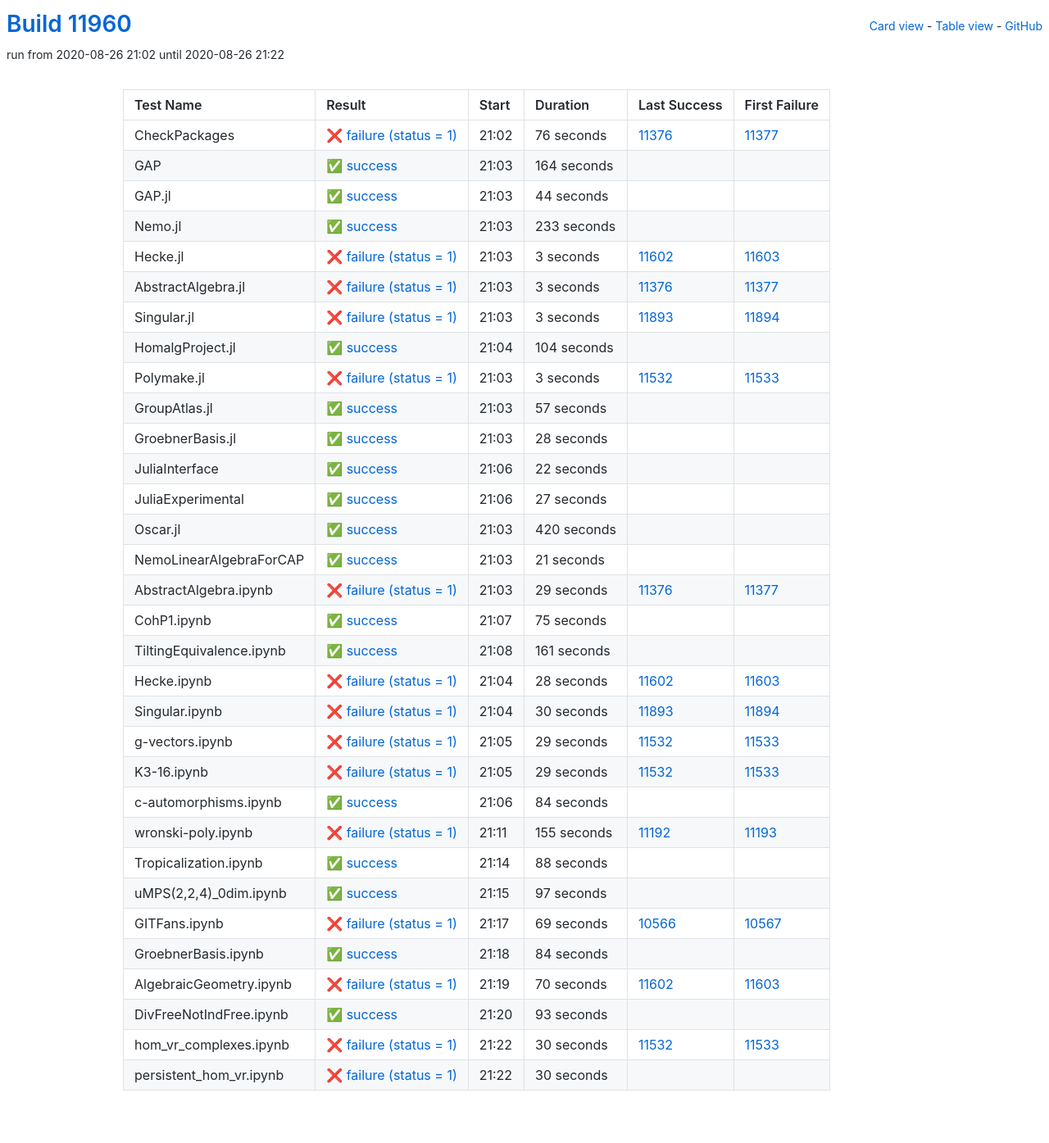
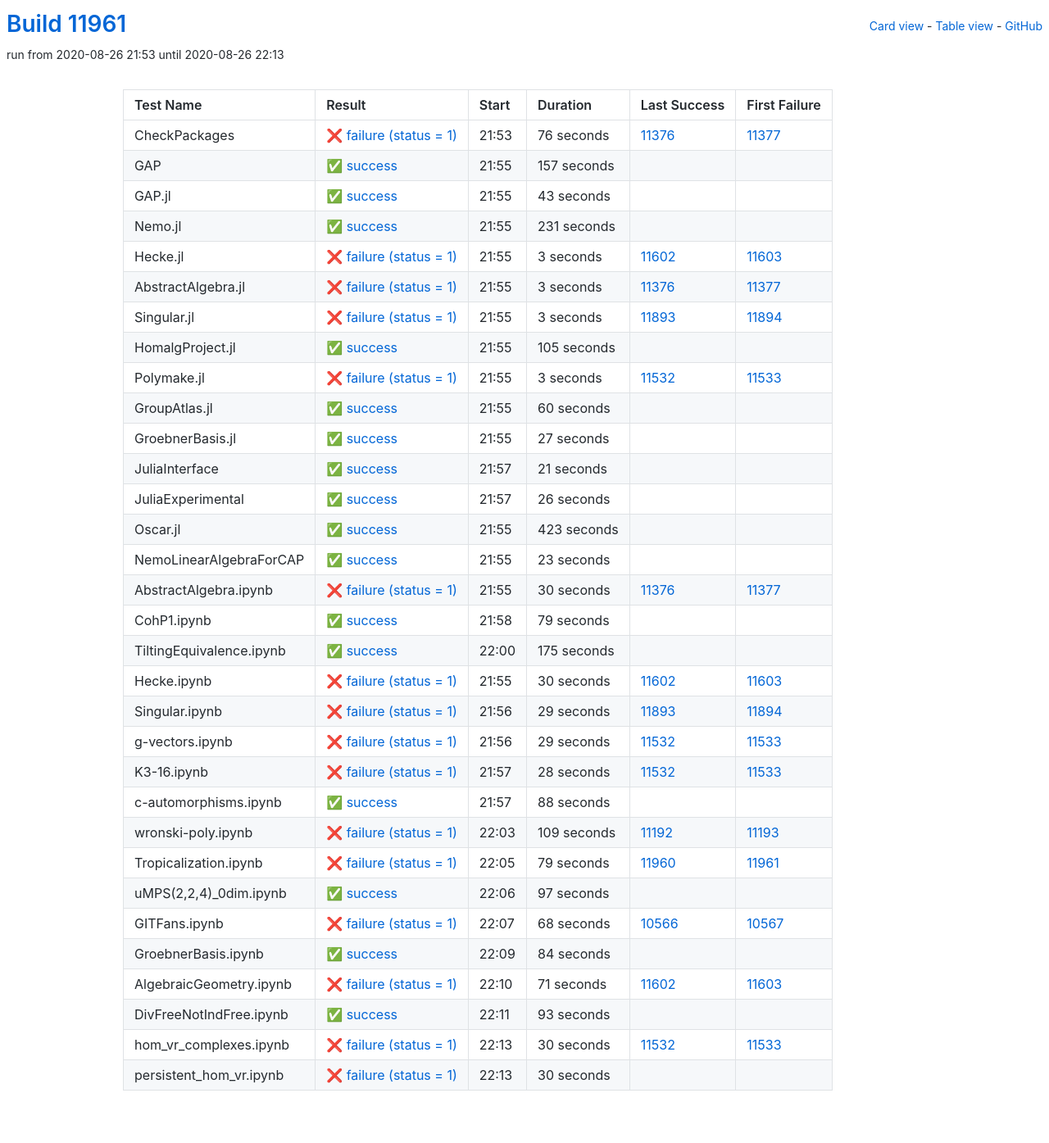
Before and after one commit to oscar-system/oscar-ci-status, a Jekyll site: the page built from table.html, in a window 1280 px wide. Shown: the whole page at 82% size. Built offline with Jekyll 4.4.1, drawn with Linux system fonts in a browser that asks for light colours.

Commit message:
Build #11961

```diff
--- a/_data/ci.yml
+++ b/_data/ci.yml
@@ -1,6 +1,6 @@
 ---
-build: 11960
-build_url: https://oscarci.mathematik.uni-kl.de/job/oscar/11960/
+build: 11961
+build_url: https://oscarci.mathematik.uni-kl.de/job/oscar/11961/
 job: oscar
 organization: oscar-system
 repo: oscar-ci-status
@@ -8,8 +8,8 @@
 tests:
 - name: CheckPackages
   id: checkpackages
-  log: https://oscarci.mathematik.uni-kl.de/job/oscar/11960/artifact/logs/build-11960/CheckPackages.log
-  start: 2020-08-26 21:02
+  log: https://oscarci.mathematik.uni-kl.de/job/oscar/11961/artifact/logs/build-11961/CheckPackages.log
+  start: 2020-08-26 21:53
   success: false
   exitcode: 1
   status: failure
@@ -20,44 +20,44 @@
   first_failure_url: https://oscarci.mathematik.uni-kl.de/job/oscar/11377/
 - name: GAP
   id: gap
-  log: https://oscarci.mathematik.uni-kl.de/job/oscar/11960/artifact/logs/build-11960/GAP.log
-  start: 2020-08-26 21:03
+  log: https://oscarci.mathematik.uni-kl.de/job/oscar/11961/artifact/logs/build-11961/GAP.log
+  start: 2020-08-26 21:55
   success: true
   exitcode: 0
   status: success
-  duration: 164
+  duration: 157
   last_success: false
   last_success_url:
   first_failure: false
   first_failure_url:
 - name: GAP.jl
   id: gap-jl
-  log: https://oscarci.mathematik.uni-kl.de/job/oscar/11960/artifact/logs/build-11960/GAP.jl.log
-  start: 2020-08-26 21:03
+  log: https://oscarci.mathematik.uni-kl.de/job/oscar/11961/artifact/logs/build-11961/GAP.jl.log
+  start: 2020-08-26 21:55
   success: true
   exitcode: 0
   status: success
-  duration: 44
+  duration: 43
   last_success: false
   last_success_url:
   first_failure: false
   first_failure_url:
 - name: Nemo.jl
   id: nemo-jl
-  log: https://oscarci.mathematik.uni-kl.de/job/oscar/11960/artifact/logs/build-11960/Nemo.jl.log
-  start: 2020-08-26 21:03
+  log: https://oscarci.mathematik.uni-kl.de/job/oscar/11961/artifact/logs/build-11961/Nemo.jl.log
+  start: 2020-08-26 21:55
   success: true
   exitcode: 0
   status: success
-  duration: 233
+  duration: 231
   last_success: false
   last_success_url:
   first_failure: false
   first_failure_url:
 - name: Hecke.jl
   id: hecke-jl
-  log: https://oscarci.mathematik.uni-kl.de/job/oscar/11960/artifact/logs/build-11960/Hecke.jl.log
-  start: 2020-08-26 21:03
+  log: https://oscarci.mathematik.uni-kl.de/job/oscar/11961/artifact/logs/build-11961/Hecke.jl.log
+  start: 2020-08-26 21:55
   success: false
   exitcode: 1
   status: failure
@@ -68,8 +68,8 @@
   first_failure_url: https://oscarci.mathematik.uni-kl.de/job/oscar/11603/
 - name: AbstractAlgebra.jl
   id: abstractalgebra-jl
-  log: https://oscarci.mathematik.uni-kl.de/job/oscar/11960/artifact/logs/build-11960/AbstractAlgebra.jl.log
-  start: 2020-08-26 21:03
+  log: https://oscarci.mathematik.uni-kl.de/job/oscar/11961/artifact/logs/build-11961/AbstractAlgebra.jl.log
+  start: 2020-08-26 21:55
   success: false
   exitcode: 1
   status: failure
@@ -80,8 +80,8 @@
   first_failure_url: https://oscarci.mathematik.uni-kl.de/job/oscar/11377/
 - name: Singular.jl
   id: singular-jl
-  log: https://oscarci.mathematik.uni-kl.de/job/oscar/11960/artifact/logs/build-11960/Singular.jl.log
-  start: 2020-08-26 21:03
+  log: https://oscarci.mathematik.uni-kl.de/job/oscar/11961/artifact/logs/build-11961/Singular.jl.log
+  start: 2020-08-26 21:55
   success: false
   exitcode: 1
   status: failure
@@ -92,20 +92,20 @@
   first_failure_url: https://oscarci.mathematik.uni-kl.de/job/oscar/11894/
 - name: HomalgProject.jl
   id: homalgproject-jl
-  log: https://oscarci.mathematik.uni-kl.de/job/oscar/11960/artifact/logs/build-11960/HomalgProject.jl.log
-  start: 2020-08-26 21:04
+  log: https://oscarci.mathematik.uni-kl.de/job/oscar/11961/artifact/logs/build-11961/HomalgProject.jl.log
+  start: 2020-08-26 21:55
   success: true
   exitcode: 0
   status: success
-  duration: 104
+  duration: 105
   last_success: false
   last_success_url:
   first_failure: false
   first_failure_url:
 - name: Polymake.jl
   id: polymake-jl
-  log: https://oscarci.mathematik.uni-kl.de/job/oscar/11960/artifact/logs/build-11960/Polymake.jl.log
-  start: 2020-08-26 21:03
+  log: https://oscarci.mathematik.uni-kl.de/job/oscar/11961/artifact/logs/build-11961/Polymake.jl.log
+  start: 2020-08-26 21:55
   success: false
   exitcode: 1
   status: failure
@@ -116,44 +116,20 @@
   first_failure_url: https://oscarci.mathematik.uni-kl.de/job/oscar/11533/
 - name: GroupAtlas.jl
   id: groupatlas-jl
-  log: https://oscarci.mathematik.uni-kl.de/job/oscar/11960/artifact/logs/build-11960/GroupAtlas.jl.log
-  start: 2020-08-26 21:03
+  log: https://oscarci.mathematik.uni-kl.de/job/oscar/11961/artifact/logs/build-11961/GroupAtlas.jl.log
+  start: 2020-08-26 21:55
   success: true
   exitcode: 0
   status: success
-  duration: 57
+  duration: 60
   last_success: false
   last_success_url:
   first_failure: false
   first_failure_url:
 - name: GroebnerBasis.jl
   id: groebnerbasis-jl
-  log: https://oscarci.mathematik.uni-kl.de/job/oscar/11960/artifact/logs/build-11960/GroebnerBasis.jl.log
-  start: 2020-08-26 21:03
-  success: true
-  exitcode: 0
-  status: success
-  duration: 28
-  last_success: false
-  last_success_url:
-  first_failure: false
-  first_failure_url:
-- name: JuliaInterface
-  id: juliainterface
-  log: https://oscarci.mathematik.uni-kl.de/job/oscar/11960/artifact/logs/build-11960/JuliaInterface.log
-  start: 2020-08-26 21:06
-  success: true
-  exitcode: 0
-  status: success
-  duration: 22
-  last_success: false
-  last_success_url:
-  first_failure: false
-  first_failure_url:
-- name: JuliaExperimental
-  id: juliaexperimental
-  log: https://oscarci.mathematik.uni-kl.de/job/oscar/11960/artifact/logs/build-11960/JuliaExperimental.log
-  start: 2020-08-26 21:06
+  log: https://oscarci.mathematik.uni-kl.de/job/oscar/11961/artifact/logs/build-11961/GroebnerBasis.jl.log
+  start: 2020-08-26 21:55
   success: true
   exitcode: 0
   status: success
@@ -162,22 +138,10 @@
   last_success_url:
   first_failure: false
   first_failure_url:
-- name: Oscar.jl
-  id: oscar-jl
-  log: https://oscarci.mathematik.uni-kl.de/job/oscar/11960/artifact/logs/build-11960/Oscar.jl.log
-  start: 2020-08-26 21:03
-  success: true
-  exitcode: 0
-  status: success
-  duration: 420
-  last_success: false
-  last_success_url:
-  first_failure: false
-  first_failure_url:
-- name: NemoLinearAlgebraForCAP
-  id: nemolinearalgebraforcap
-  log: https://oscarci.mathematik.uni-kl.de/job/oscar/11960/artifact/logs/build-11960/NemoLinearAlgebraForCAP.log
-  start: 2020-08-26 21:03
+- name: JuliaInterface
+  id: juliainterface
+  log: https://oscarci.mathematik.uni-kl.de/job/oscar/11961/artifact/logs/build-11961/JuliaInterface.log
+  start: 2020-08-26 21:57
   success: true
   exitcode: 0
   status: success
@@ -186,70 +150,106 @@
   last_success_url:
   first_failure: false
   first_failure_url:
+- name: JuliaExperimental
+  id: juliaexperimental
+  log: https://oscarci.mathematik.uni-kl.de/job/oscar/11961/artifact/logs/build-11961/JuliaExperimental.log
+  start: 2020-08-26 21:57
+  success: true
+  exitcode: 0
+  status: success
+  duration: 26
+  last_success: false
+  last_success_url:
+  first_failure: false
+  first_failure_url:
+- name: Oscar.jl
+  id: oscar-jl
+  log: https://oscarci.mathematik.uni-kl.de/job/oscar/11961/artifact/logs/build-11961/Oscar.jl.log
+  start: 2020-08-26 21:55
+  success: true
+  exitcode: 0
+  status: success
+  duration: 423
+  last_success: false
+  last_success_url:
+  first_failure: false
+  first_failure_url:
+- name: NemoLinearAlgebraForCAP
+  id: nemolinearalgebraforcap
+  log: https://oscarci.mathematik.uni-kl.de/job/oscar/11961/artifact/logs/build-11961/NemoLinearAlgebraForCAP.log
+  start: 2020-08-26 21:55
+  success: true
+  exitcode: 0
+  status: success
+  duration: 23
+  last_success: false
+  last_success_url:
+  first_failure: false
+  first_failure_url:
 - name: AbstractAlgebra.ipynb
   id: abstractalgebra-ipynb
-  log: https://oscarci.mathematik.uni-kl.de/job/oscar/11960/artifact/logs/build-11960/AbstractAlgebra.ipynb.log
-  start: 2020-08-26 21:03
+  log: https://oscarci.mathematik.uni-kl.de/job/oscar/11961/artifact/logs/build-11961/AbstractAlgebra.ipynb.log
+  start: 2020-08-26 21:55
   success: false
   exitcode: 1
   status: failure
-  duration: 29
+  duration: 30
   last_success: 11376
   last_success_url: https://oscarci.mathematik.uni-kl.de/job/oscar/11376/
   first_failure: 11377
   first_failure_url: https://oscarci.mathematik.uni-kl.de/job/oscar/11377/
 - name: CohP1.ipynb
   id: cohp1-ipynb
-  log: https://oscarci.mathematik.uni-kl.de/job/oscar/11960/artifact/logs/build-11960/CohP1.ipynb.log
-  start: 2020-08-26 21:07
+  log: https://oscarci.mathematik.uni-kl.de/job/oscar/11961/artifact/logs/build-11961/CohP1.ipynb.log
+  start: 2020-08-26 21:58
   success: true
   exitcode: 0
   status: success
-  duration: 75
+  duration: 79
   last_success: false
   last_success_url:
   first_failure: false
   first_failure_url:
 - name: TiltingEquivalence.ipynb
   id: tiltingequivalence-ipynb
-  log: https://oscarci.mathematik.uni-kl.de/job/oscar/11960/artifact/logs/build-11960/TiltingEquivalence.ipynb.log
-  start: 2020-08-26 21:08
+  log: https://oscarci.mathematik.uni-kl.de/job/oscar/11961/artifact/logs/build-11961/TiltingEquivalence.ipynb.log
+  start: 2020-08-26 22:00
   success: true
   exitcode: 0
   status: success
-  duration: 161
+  duration: 175
   last_success: false
   last_success_url:
   first_failure: false
   first_failure_url:
 - name: Hecke.ipynb
   id: hecke-ipynb
-  log: https://oscarci.mathematik.uni-kl.de/job/oscar/11960/artifact/logs/build-11960/Hecke.ipynb.log
-  start: 2020-08-26 21:04
+  log: https://oscarci.mathematik.uni-kl.de/job/oscar/11961/artifact/logs/build-11961/Hecke.ipynb.log
+  start: 2020-08-26 21:55
   success: false
   exitcode: 1
   status: failure
-  duration: 28
+  duration: 30
   last_success: 11602
   last_success_url: https://oscarci.mathematik.uni-kl.de/job/oscar/11602/
   first_failure: 11603
   first_failure_url: https://oscarci.mathematik.uni-kl.de/job/oscar/11603/
 - name: Singular.ipynb
   id: singular-ipynb
-  log: https://oscarci.mathematik.uni-kl.de/job/oscar/11960/artifact/logs/build-11960/Singular.ipynb.log
-  start: 2020-08-26 21:04
+  log: https://oscarci.mathematik.uni-kl.de/job/oscar/11961/artifact/logs/build-11961/Singular.ipynb.log
+  start: 2020-08-26 21:56
   success: false
   exitcode: 1
   status: failure
-  duration: 30
+  duration: 29
   last_success: 11893
   last_success_url: https://oscarci.mathematik.uni-kl.de/job/oscar/11893/
   first_failure: 11894
   first_failure_url: https://oscarci.mathematik.uni-kl.de/job/oscar/11894/
 - name: g-vectors.ipynb
   id: g-vectors-ipynb
-  log: https://oscarci.mathematik.uni-kl.de/job/oscar/11960/artifact/logs/build-11960/g-vectors.ipynb.log
-  start: 2020-08-26 21:05
+  log: https://oscarci.mathematik.uni-kl.de/job/oscar/11961/artifact/logs/build-11961/g-vectors.ipynb.log
+  start: 2020-08-26 21:56
   success: false
   exitcode: 1
   status: failure
@@ -260,44 +260,20 @@
   first_failure_url: https://oscarci.mathematik.uni-kl.de/job/oscar/11533/
 - name: K3-16.ipynb
   id: k3-16-ipynb
-  log: https://oscarci.mathematik.uni-kl.de/job/oscar/11960/artifact/logs/build-11960/K3-16.ipynb.log
-  start: 2020-08-26 21:05
+  log: https://oscarci.mathematik.uni-kl.de/job/oscar/11961/artifact/logs/build-11961/K3-16.ipynb.log
+  start: 2020-08-26 21:57
   success: false
   exitcode: 1
   status: failure
-  duration: 29
+  duration: 28
   last_success: 11532
   last_success_url: https://oscarci.mathematik.uni-kl.de/job/oscar/11532/
   first_failure: 11533
   first_failure_url: https://oscarci.mathematik.uni-kl.de/job/oscar/11533/
 - name: c-automorphisms.ipynb
   id: c-automorphisms-ipynb
-  log: https://oscarci.mathematik.uni-kl.de/job/oscar/11960/artifact/logs/build-11960/c-automorphisms.ipynb.log
-  start: 2020-08-26 21:06
-  success: true
-  exitcode: 0
-  status: success
-  duration: 84
-  last_success: false
-  last_success_url:
-  first_failure: false
-  first_failure_url:
-- name: wronski-poly.ipynb
-  id: wronski-poly-ipynb
-  log: https://oscarci.mathematik.uni-kl.de/job/oscar/11960/artifact/logs/build-11960/wronski-poly.ipynb.log
-  start: 2020-08-26 21:11
-  success: false
-  exitcode: 1
-  status: failure
-  duration: 155
-  last_success: 11192
-  last_success_url: https://oscarci.mathematik.uni-kl.de/job/oscar/11192/
-  first_failure: 11193
-  first_failure_url: https://oscarci.mathematik.uni-kl.de/job/oscar/11193/
-- name: Tropicalization.ipynb
-  id: tropicalization-ipynb
-  log: https://oscarci.mathematik.uni-kl.de/job/oscar/11960/artifact/logs/build-11960/Tropicalization.ipynb.log
-  start: 2020-08-26 21:14
+  log: https://oscarci.mathematik.uni-kl.de/job/oscar/11961/artifact/logs/build-11961/c-automorphisms.ipynb.log
+  start: 2020-08-26 21:57
   success: true
   exitcode: 0
   status: success
@@ -306,10 +282,34 @@
   last_success_url:
   first_failure: false
   first_failure_url:
+- name: wronski-poly.ipynb
+  id: wronski-poly-ipynb
+  log: https://oscarci.mathematik.uni-kl.de/job/oscar/11961/artifact/logs/build-11961/wronski-poly.ipynb.log
+  start: 2020-08-26 22:03
+  success: false
+  exitcode: 1
+  status: failure
+  duration: 109
+  last_success: 11192
+  last_success_url: https://oscarci.mathematik.uni-kl.de/job/oscar/11192/
+  first_failure: 11193
+  first_failure_url: https://oscarci.mathematik.uni-kl.de/job/oscar/11193/
+- name: Tropicalization.ipynb
+  id: tropicalization-ipynb
+  log: https://oscarci.mathematik.uni-kl.de/job/oscar/11961/artifact/logs/build-11961/Tropicalization.ipynb.log
+  start: 2020-08-26 22:05
+  success: false
+  exitcode: 1
+  status: failure
+  duration: 79
+  last_success: 11960
+  last_success_url: https://oscarci.mathematik.uni-kl.de/job/oscar/11960/
+  first_failure: 11961
+  first_failure_url: https://oscarci.mathematik.uni-kl.de/job/oscar/11961/
 - name: uMPS(2,2,4)_0dim.ipynb
   id: umps-2-2-4-0dim-ipynb
-  log: https://oscarci.mathematik.uni-kl.de/job/oscar/11960/artifact/logs/build-11960/uMPS-2-2-4-_0dim.ipynb.log
-  start: 2020-08-26 21:15
+  log: https://oscarci.mathematik.uni-kl.de/job/oscar/11961/artifact/logs/build-11961/uMPS-2-2-4-_0dim.ipynb.log
+  start: 2020-08-26 22:06
   success: true
   exitcode: 0
   status: success
@@ -320,20 +320,20 @@
   first_failure_url:
 - name: GITFans.ipynb
   id: gitfans-ipynb
-  log: https://oscarci.mathematik.uni-kl.de/job/oscar/11960/artifact/logs/build-11960/GITFans.ipynb.log
-  start: 2020-08-26 21:17
+  log: https://oscarci.mathematik.uni-kl.de/job/oscar/11961/artifact/logs/build-11961/GITFans.ipynb.log
+  start: 2020-08-26 22:07
   success: false
   exitcode: 1
   status: failure
-  duration: 69
+  duration: 68
   last_success: 10566
   last_success_url: https://oscarci.mathematik.uni-kl.de/job/oscar/10566/
   first_failure: 10567
   first_failure_url: https://oscarci.mathematik.uni-kl.de/job/oscar/10567/
 - name: GroebnerBasis.ipynb
   id: groebnerbasis-ipynb
-  log: https://oscarci.mathematik.uni-kl.de/job/oscar/11960/artifact/logs/build-11960/GroebnerBasis.ipynb.log
-  start: 2020-08-26 21:18
+  log: https://oscarci.mathematik.uni-kl.de/job/oscar/11961/artifact/logs/build-11961/GroebnerBasis.ipynb.log
+  start: 2020-08-26 22:09
   success: true
   exitcode: 0
   status: success
@@ -344,20 +344,20 @@
   first_failure_url:
 - name: AlgebraicGeometry.ipynb
   id: algebraicgeometry-ipynb
-  log: https://oscarci.mathematik.uni-kl.de/job/oscar/11960/artifact/logs/build-11960/AlgebraicGeometry.ipynb.log
-  start: 2020-08-26 21:19
+  log: https://oscarci.mathematik.uni-kl.de/job/oscar/11961/artifact/logs/build-11961/AlgebraicGeometry.ipynb.log
+  start: 2020-08-26 22:10
   success: false
   exitcode: 1
   status: failure
-  duration: 70
+  duration: 71
   last_success: 11602
   last_success_url: https://oscarci.mathematik.uni-kl.de/job/oscar/11602/
   first_failure: 11603
   first_failure_url: https://oscarci.mathematik.uni-kl.de/job/oscar/11603/
 - name: DivFreeNotIndFree.ipynb
   id: divfreenotindfree-ipynb
-  log: https://oscarci.mathematik.uni-kl.de/job/oscar/11960/artifact/logs/build-11960/DivFreeNotIndFree.ipynb.log
-  start: 2020-08-26 21:20
+  log: https://oscarci.mathematik.uni-kl.de/job/oscar/11961/artifact/logs/build-11961/DivFreeNotIndFree.ipynb.log
+  start: 2020-08-26 22:11
   success: true
   exitcode: 0
   status: success
@@ -368,8 +368,8 @@
   first_failure_url:
 - name: hom_vr_complexes.ipynb
   id: hom-vr-complexes-ipynb
-  log: https://oscarci.mathematik.uni-kl.de/job/oscar/11960/artifact/logs/build-11960/hom_vr_complexes.ipynb.log
-  start: 2020-08-26 21:22
+  log: https://oscarci.mathematik.uni-kl.de/job/oscar/11961/artifact/logs/build-11961/hom_vr_complexes.ipynb.log
+  start: 2020-08-26 22:13
   success: false
   exitcode: 1
   status: failure
@@ -380,8 +380,8 @@
   first_failure_url: https://oscarci.mathematik.uni-kl.de/job/oscar/11533/
 - name: persistent_hom_vr.ipynb
   id: persistent-hom-vr-ipynb
-  log: https://oscarci.mathematik.uni-kl.de/job/oscar/11960/artifact/logs/build-11960/persistent_hom_vr.ipynb.log
-  start: 2020-08-26 21:22
+  log: https://oscarci.mathematik.uni-kl.de/job/oscar/11961/artifact/logs/build-11961/persistent_hom_vr.ipynb.log
+  start: 2020-08-26 22:13
   success: false
   exitcode: 1
   status: failure
```
Also changed, not shown: README.md.
